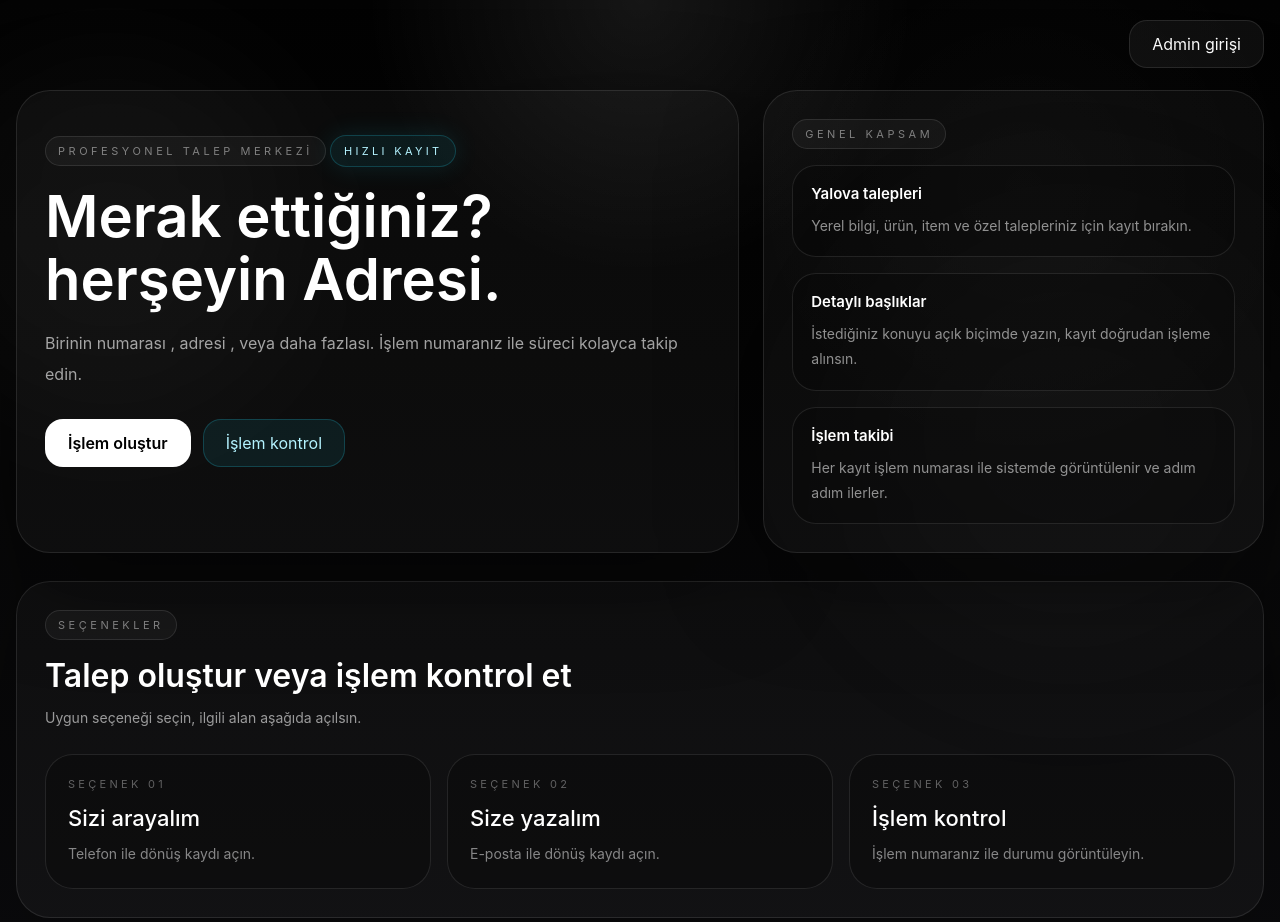
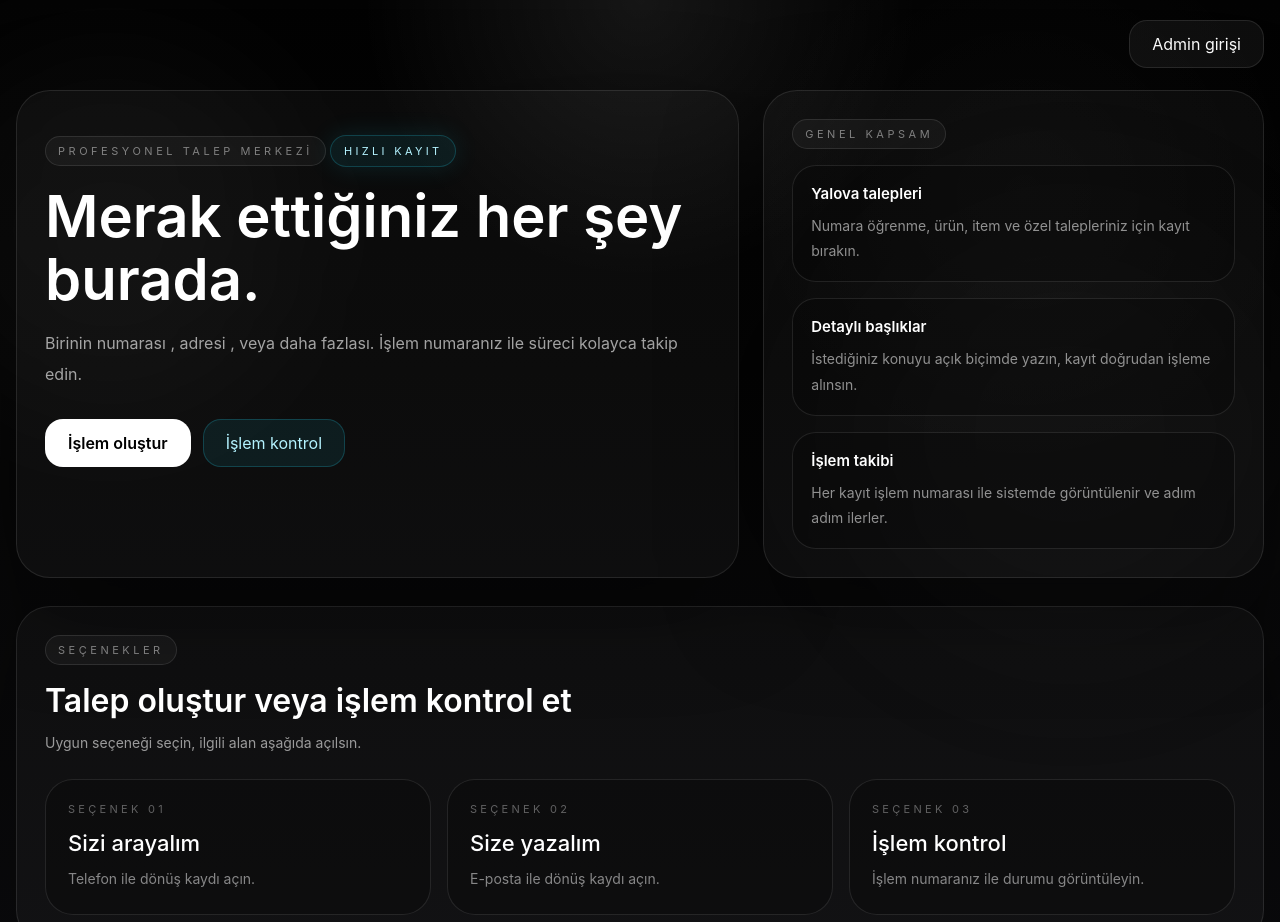
Before and after one commit to sadrazampower/sadrazampowerr, a plain HTML site: page index.html in a window 1280 px wide. Shown: the top 922 px of the page. Drawn offline with Linux system fonts and the light colour scheme.

Commit message:
Update index.html

```diff
--- a/index.html
+++ b/index.html
@@ -920,7 +920,7 @@
       const highlightCards = [
         {
           title: "Yalova talepleri",
-          description: "Yerel bilgi, ürün, item ve özel talepleriniz için kayıt bırakın.",
+          description: "Numara öğrenme, ürün, item ve özel talepleriniz için kayıt bırakın.",
         },
         {
           title: "Detaylı başlıklar",
@@ -1217,7 +1217,7 @@
               <div class="section hero-main">
                 <div class="label">Profesyonel Talep Merkezi</div>
                 <div class="pill-neon">Hızlı kayıt</div>
-                <h1>Merak ettiğiniz? herşeyin Adresi.</h1>
+                <h1>Merak ettiğiniz her şey burada.</h1>
                 <p>Birinin numarası , adresi , veya daha fazlası. İşlem numaranız ile süreci kolayca takip edin.</p>
                 <div class="hero-actions">
                   <button class="btn-light" id="scroll-options-btn">İşlem oluştur</button>
@@ -1673,7 +1673,7 @@
             event.preventDefault();
             const password = form.password.value;
             if (password !== ADMIN_PASSWORD) {
-              alert("Şifre hatalı.");
+              alert("Şifre hatalııııııı.");
               return;
             }
             state.adminAuthenticated = true;
```
